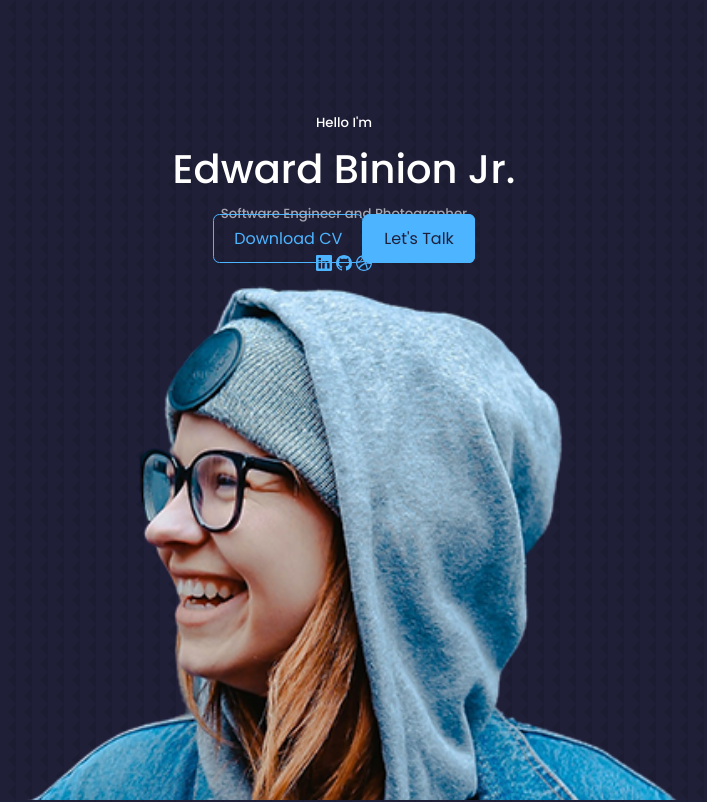
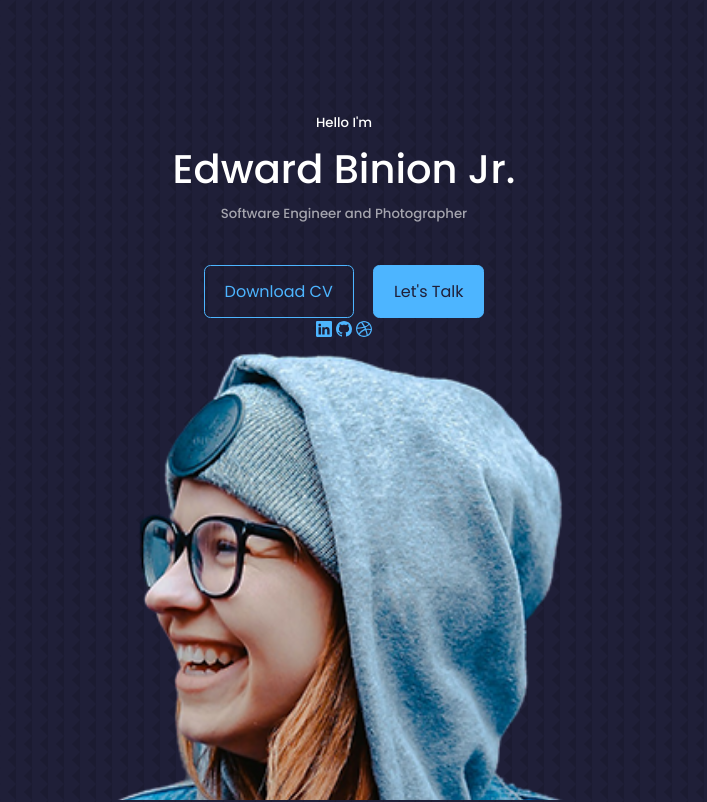
Before and after one commit to eddie1397/React-Portfolio, a React (Create React App) app: page / in a window 1280 px wide. Shown: the top 802 px of the page, without its empty margins (296-1003 px from the left). Built offline with nearby package versions, Linux system fonts and the light colour scheme.

Commit message:
cta buttons styled

```diff
--- a/src/components/header/header.css
+++ b/src/components/header/header.css
@@ -9,3 +9,15 @@ header {
     height: 100%;
     position: relative;
 }
+
+
+/* +++++++++++++++++++++++  CTA  +++++++++++++++++++++++ */
+
+.cta {
+    margin-top: 2.5rem;
+    display: flex;
+    gap: 1.2rem;
+    justify-content: center;
+    /* margin-bottom: 2.5rem; */
+
+}
```
